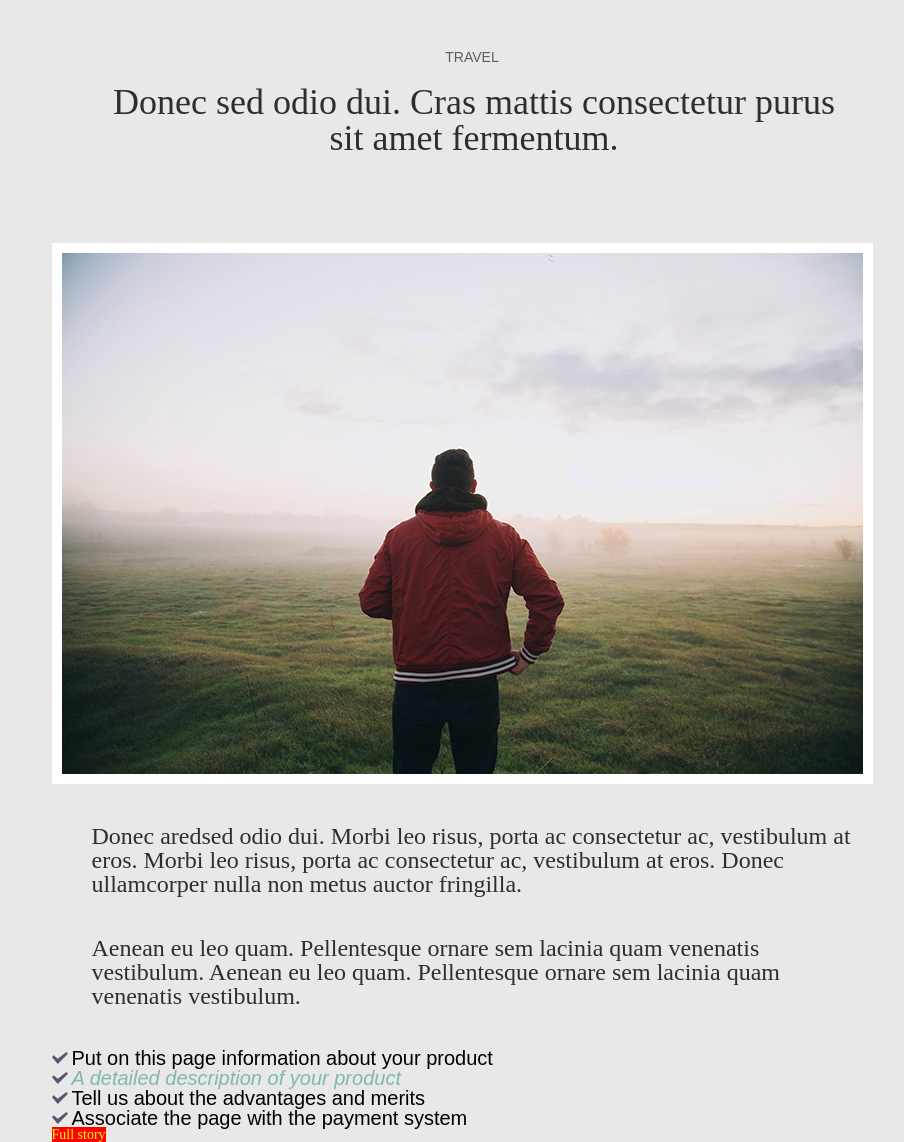
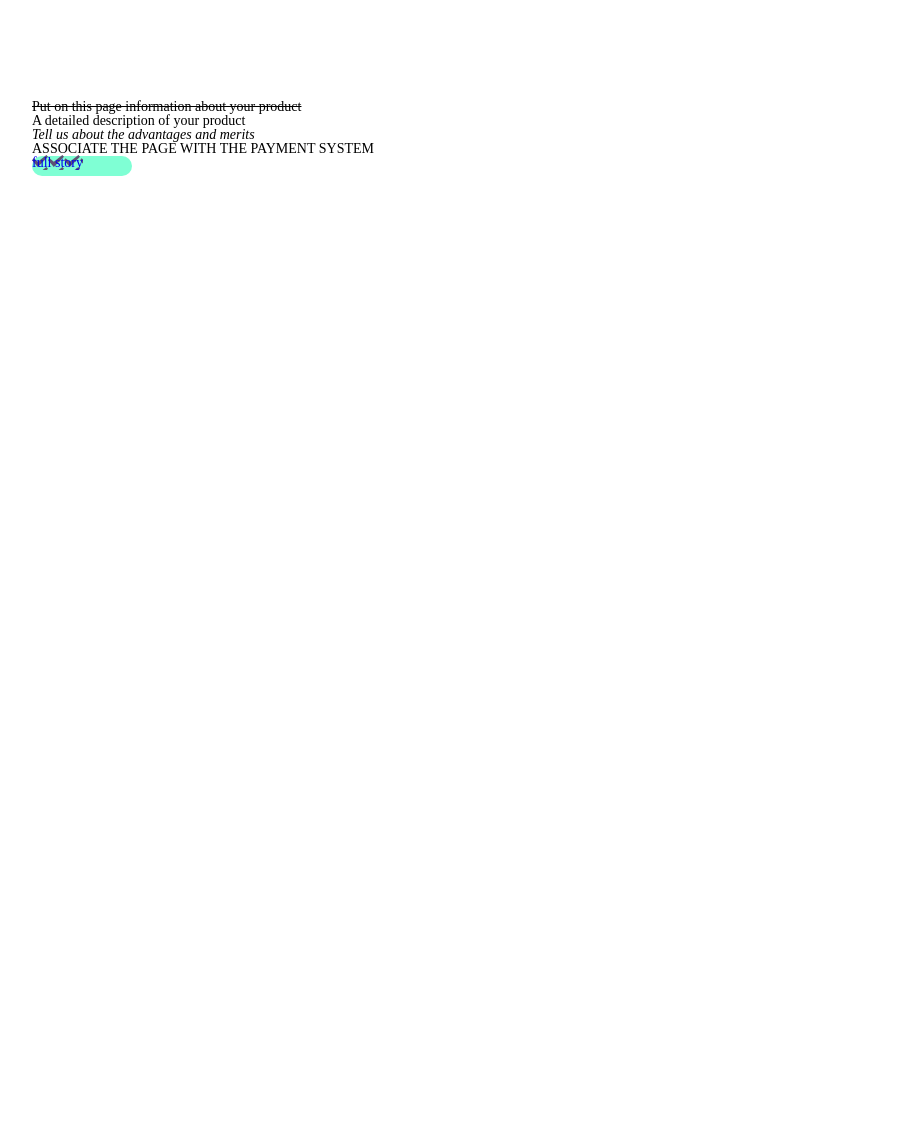
Before and after one commit to Markuysa/Trainings, a plain HTML site: page index.html in a window 1280 px wide. Shown: the whole page, without its empty margins (168-1072 px from the left). After the commit the page ends 900 px from the top, so only its background shows below. Drawn offline with Linux system fonts and the light colour scheme.

Commit message:
new task

```diff
--- a/css/style.css
+++ b/css/style.css
@@ -37,95 +37,56 @@ img{vertical-align: top;}
 
 h1,h2,h3,h4,h5,h6{font-size:inherit;font-weight: 400;}
 /*--------------------*/
-body{
-	font-family: 'Times New Roman';
-	background: #e8e8e8;
-}
 
 .content{
-	max-width: 841px;
-	margin: 0px auto;
+
+	margin: 100px 200px;
+}
+.content_list li:nth-child(2):hover{
+	color: red;
 
 }
-.content_image{
-	background: url(../img/light_man_copy_26.png) center no-repeat , url(../img/ellipse_1_copy_4.png) 0 0 no-repeat;
-	width: 821px;
-	height: 541px;
-	border: 10px solid #FFF;
-}
-.content_top_header{
-	font-size: 14px;
-	opacity: 0.6;
-	padding-top: 50px;
-	font-family: Arial;
-}
-.content_top_title{
-	padding: 20px 48px 0px 52px;
-	font-size: 36px;
-	opacity: 0.8;
-
+.content_list li:nth-child(3):hover{
+	font-style: normal;
 
 }
-.content_image{
-
-	margin: 87px 0px 0px 0px;
-
-}
-.content_bottom_text{
-	font-size: 24px;
-	padding: 40px 40px 0px;
-	opacity: 0.8;
-
-}
-.content_bottom_text_secondArt{
-	padding: 40px 0 40px 0px;
+.content_list li:nth-child(4){
+	text-transform: uppercase;
 
 }
 
-.content_bottom_list{
-	font-size: 20px;
+.content_list li:nth-child(4):hover{
+	text-transform: lowercase;
 
 }
-.content_bottom_list_ul{
-	font-size: 20px;
-	font-family: Arial;
-}
-.first{
-
-	background:url(../img/icons/li.svg) 0 0 no-repeat ;
-	background-position: left;
-	padding-left: 20px;
-}
-.second{
-
-	background:url(../img/icons/li.svg) 0 0 no-repeat ;
-	background-position: left;
-	padding-left: 20px;
-	font-style: italic ;
+.content_list li:nth-child(3){
+	font-style: italic;
 
 }
 
-.third{
 
-	background:url(../img/icons/li.svg) 0 0 no-repeat ;
-	background-position: left;
-	padding-left: 20px;
-	font-style: bold;
+.content_list li:first-child:hover{
+	text-decoration:none;
 }
-.fourth{
-
-	background:url(../img/icons/li.svg) 0 0 no-repeat ;
-	background-position: left;
-	padding-left: 20px;
+.content_list li:nth-child(1){
+	text-decoration: line-through;
 }
-
-.buton{
 
 
 
+.btn {
+	width: 100px;
+	height: 20px;
+	display: inline-block;
+	background-color: aquamarine;
+	border-radius: 20px;
 }
-.button_box{
-	background: rgb(255, 0, 0) no-repeat;
-	width: 199px;
-	height: 44px;
+.spen{
+
+	background: url(/img/icons/li.svg);
+
 }
+.content a{
+
+	box-shadow: 0px 6px 70px 0p;
+}
--- a/index.html
+++ b/index.html
@@ -6,27 +6,12 @@
 </head>
 <body>
 	<div class="content">
-		<div align="center" class="content_top">
-			<div><p class="content_top_header" >TRAVEL</p></div>
-			<div align="center">
-				<p class="content_top_title">Donec sed odio dui. Cras mattis consectetur purus sit amet fermentum.</p>
-			</div>
-		</div>
-		<div class="content_image"> </div>
-		<div class = "content_bottom">
-			<div class="content_bottom_text">
-				<p class="content_bottom_text_firstArt">Donec aredsed odio dui. Morbi leo risus, porta ac consectetur ac, vestibulum at eros. Morbi leo risus, porta ac consectetur ac, vestibulum at eros. Donec ullamcorper nulla non metus auctor fringilla.</p>
-				<p class="content_bottom_text_secondArt">Aenean eu leo quam. Pellentesque ornare sem lacinia quam venenatis vestibulum. Aenean eu leo quam. Pellentesque ornare sem lacinia quam venenatis vestibulum.</p>
-			</div>
-		</div>
-		<div class="content_bottom_list">
-			<ul class="content_bottom_list_ul">
-				<li class="first">Put on this page information about your product</li>
-				<li class="second"><font color="#80b7b3">A detailed description of your product</font></li>
-				<li class="third">Tell us about the advantages and merits</li>
-				<li class="fourth">Associate the page with the payment system</li>
-			</ul>
-		</div>
-		<a href="www.google.com" class="button_box"><font color="#ffffff;"><span class="buton">Full story</span></font></a>
-		</div>
+		<ul class="content_list">
+			<li>Put on this page information about your product</li>
+			<li>A detailed description of your product</li>
+			<li>Tell us about the advantages and merits</li>
+			<li>Associate the page with the payment system</li>
+		</ul>
+		<a href="https://vk.com/audios384040125?section=all" class="btn"><span class="spen">full story</span></a>
+	</div>
 </body>
```
